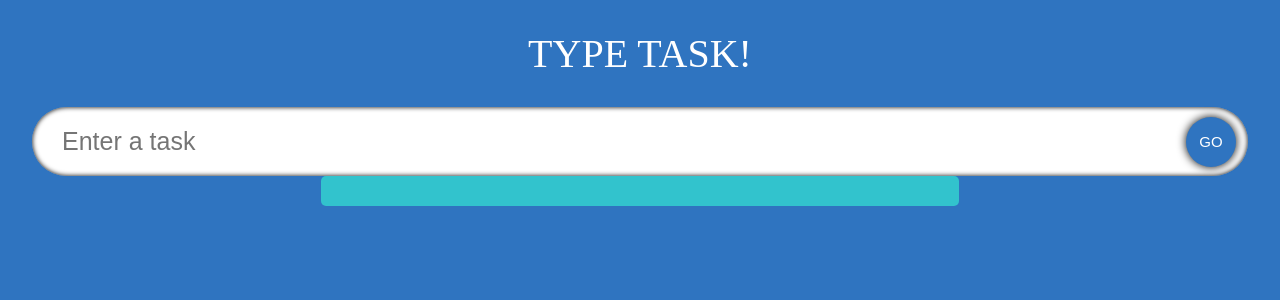
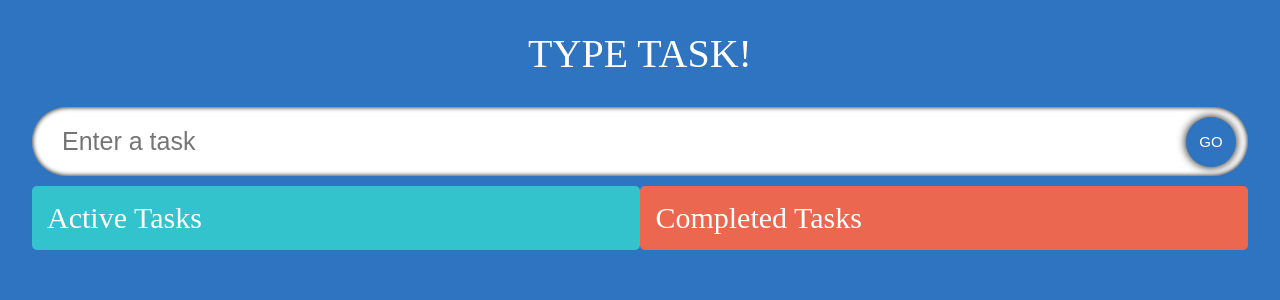
Before and after one commit to HassanShanJava/react-typescript-todolist, a React (Create React App) app: page / in a window 1280 px wide. Shown: the top 300 px of the page. Built offline with nearby package versions, Linux system fonts and the light colour scheme; a web font is replaced by a local one.

Commit message:
designed ui for completed task

```diff
--- a/package.json
+++ b/package.json
@@ -11,6 +11,7 @@
     "@types/react": "^18.0.25",
     "@types/react-dom": "^18.0.9",
     "react": "^18.2.0",
+    "react-beautiful-dnd": "^13.1.1",
     "react-dom": "^18.2.0",
     "react-icons": "^4.6.0",
     "react-scripts": "5.0.1",
--- a/src/component/SingleTodo.tsx
+++ b/src/component/SingleTodo.tsx
@@ -84,6 +84,7 @@ useEffect(()=>{
         <span className="icon" onClick={() => handleDone(todo.id)}>
           <MdDone />
         </span>
+
       </div>
     </form>
   );
--- a/src/component/TodoList.tsx
+++ b/src/component/TodoList.tsx
@@ -11,16 +11,47 @@ interface Props {
 
 const TodoList: React.FC<Props> = ({ todoos, setTodoos }: Props) => {
   return (
+
+    <div className="container">
         <div className="todos">
+            <span className="todos__heading">
+                Active Tasks
+            </span>
             {todoos.map((item) => (
-        //  we are also sending all of the todo's for deleting, editing and other stuff
-        <SingleTodo todo={item}
+                <SingleTodo
+                    todo={item}
                     key={item.id}
                     todoos={todoos}
                     setTodos={setTodoos}
                 />
             ))}
         </div>
+        <div className="todos remove">
+        <span className="todos__heading">
+                Completed Tasks
+            </span>
+            {todoos.map((item) => (
+                <SingleTodo
+                    todo={item}
+                    key={item.id}
+                    todoos={todoos}
+                    setTodos={setTodoos}
+                />
+            ))}
+        </div>
+    </div>
+    // <div className="todos">
+    //   {todoos.map((item) => (
+    //     //  we are also sending all of the todo's for deleting, editing and other stuff
+    //     <SingleTodo todo={item}
+    //         key={item.id}
+    //         todoos={todoos}
+    //         setTodos={setTodoos}
+    //     />
+    //   ))}
+
+    //   {/* now gona work on drag-and-drop */}
+    // </div>
   );
 };
 
```
Also changed, not shown: src/model/modal.ts (+28 -4 lines), 1 other file (tests, documents, lock files or other folders). Lines whose indentation alone changed are shown as unchanged.
